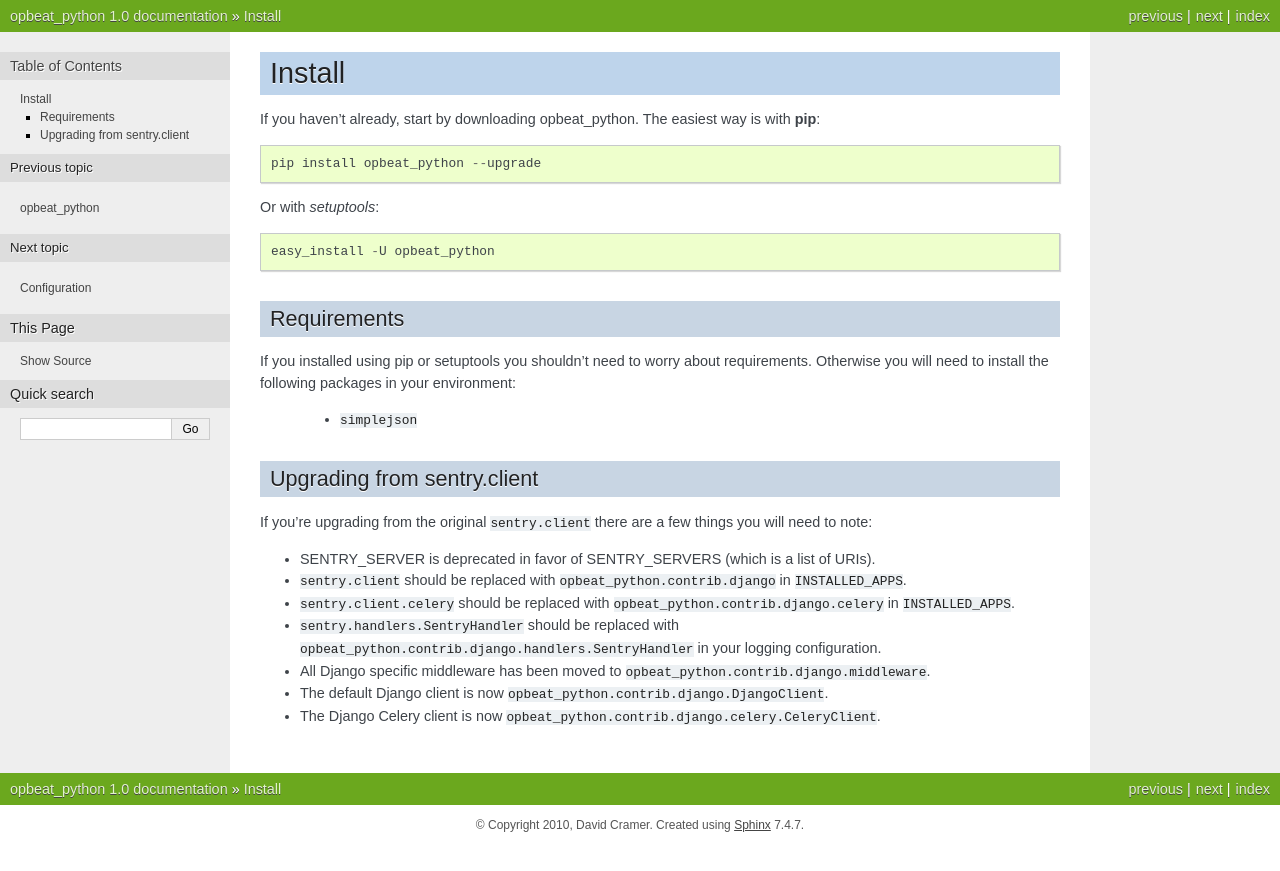
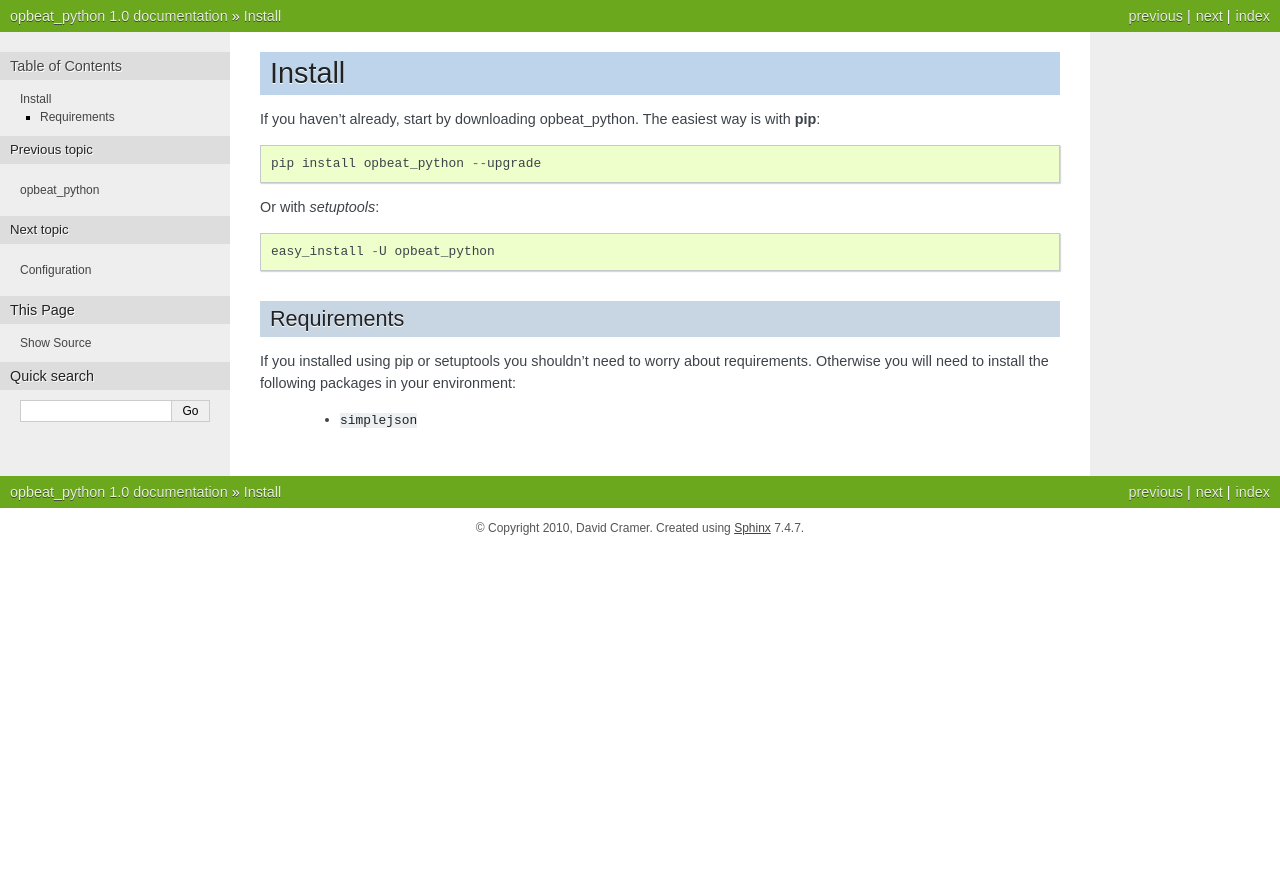
Before and after one commit to JohnFredok/apm-agent-python, a Sphinx documentation site: the page built from docs/install/index.rst, in a window 1280 px wide. Shown: the top 871 px of the page. Built offline with Sphinx 7.4.7, drawn with Linux system fonts in a browser that asks for light colours.

Commit message:
Working on the cli

```diff
--- a/README.rst
+++ b/README.rst
@@ -1,8 +1,8 @@
 opbeat_python
 ====================
 
-.. image:: https://secure.travis-ci.org/dcramer/opbeat_python.png?branch=master
-   :target: http://travis-ci.org/dcramer/opbeat_python
+.. .. image:: https://secure.travis-ci.org/dcramer/opbeat_python.png?branch=master
+..    :target: http://travis-ci.org/dcramer/opbeat_python
 
 opbeat_python is a Python client for `Opbeat <http://opbeat.com/>`_. It provides
 full out-of-the-box support for many of the popular frameworks, including
--- a/docs/contributing/index.rst
+++ b/docs/contributing/index.rst
@@ -53,4 +53,4 @@
 
 Ideally all patches should be sent as a pull request on GitHub, and include tests. If you're fixing a bug or making a large change the patch **must** include test coverage.
 
-You can see a list of open pull requests (pending changes) by visiting https://github.com/dcramer/opbeat_python/pulls
+You can see a list of open pull requests (pending changes) by visiting https://github.com/opbeat/opbeat_python/pulls
--- a/docs/install/index.rst
+++ b/docs/install/index.rst
@@ -17,16 +17,16 @@
 
  - ``simplejson``
 
-Upgrading from sentry.client
-----------------------------
+.. Upgrading from sentry.client
+.. ----------------------------
 
-If you're upgrading from the original ``sentry.client`` there are a few things you will need to note:
+.. If you're upgrading from the original ``sentry.client`` there are a few things you will need to note:
 
-* SENTRY_SERVER is deprecated in favor of SENTRY_SERVERS (which is a list of URIs).
-* ``sentry.client`` should be replaced with ``opbeat_python.contrib.django`` in ``INSTALLED_APPS``.
-* ``sentry.client.celery`` should be replaced with ``opbeat_python.contrib.django.celery`` in ``INSTALLED_APPS``.
-* ``sentry.handlers.SentryHandler`` should be replaced with ``opbeat_python.contrib.django.handlers.SentryHandler``
-  in your logging configuration.
-* All Django specific middleware has been moved to ``opbeat_python.contrib.django.middleware``.
-* The default Django client is now ``opbeat_python.contrib.django.DjangoClient``.
-* The Django Celery client is now ``opbeat_python.contrib.django.celery.CeleryClient``.
+.. * SENTRY_SERVER is deprecated in favor of SENTRY_SERVERS (which is a list of URIs).
+.. * ``sentry.client`` should be replaced with ``opbeat_python.contrib.django`` in ``INSTALLED_APPS``.
+.. * ``sentry.client.celery`` should be replaced with ``opbeat_python.contrib.django.celery`` in ``INSTALLED_APPS``.
+.. * ``sentry.handlers.SentryHandler`` should be replaced with ``opbeat_python.contrib.django.handlers.SentryHandler``
+..   in your logging configuration.
+.. * All Django specific middleware has been moved to ``opbeat_python.contrib.django.middleware``.
+.. * The default Django client is now ``opbeat_python.contrib.django.DjangoClient``.
+.. * The Django Celery client is now ``opbeat_python.contrib.django.celery.CeleryClient``.
--- a/setup.py
+++ b/setup.py
@@ -61,7 +61,7 @@
     include_package_data=True,
     entry_points={
         'console_scripts': [
-            'opbeat = opbeat_python.scripts.runner:main',
+            'opbeat_python = opbeat_python.scripts.runner:main',
         ],
         'paste.filter_app_factory': [
             'opbeat_python = opbeat_python.contrib.paste:sentry_filter_factory',
```
Also changed, not shown: other parts of docs/contributing/index.rst (+1 -1 lines), 2 other files.
